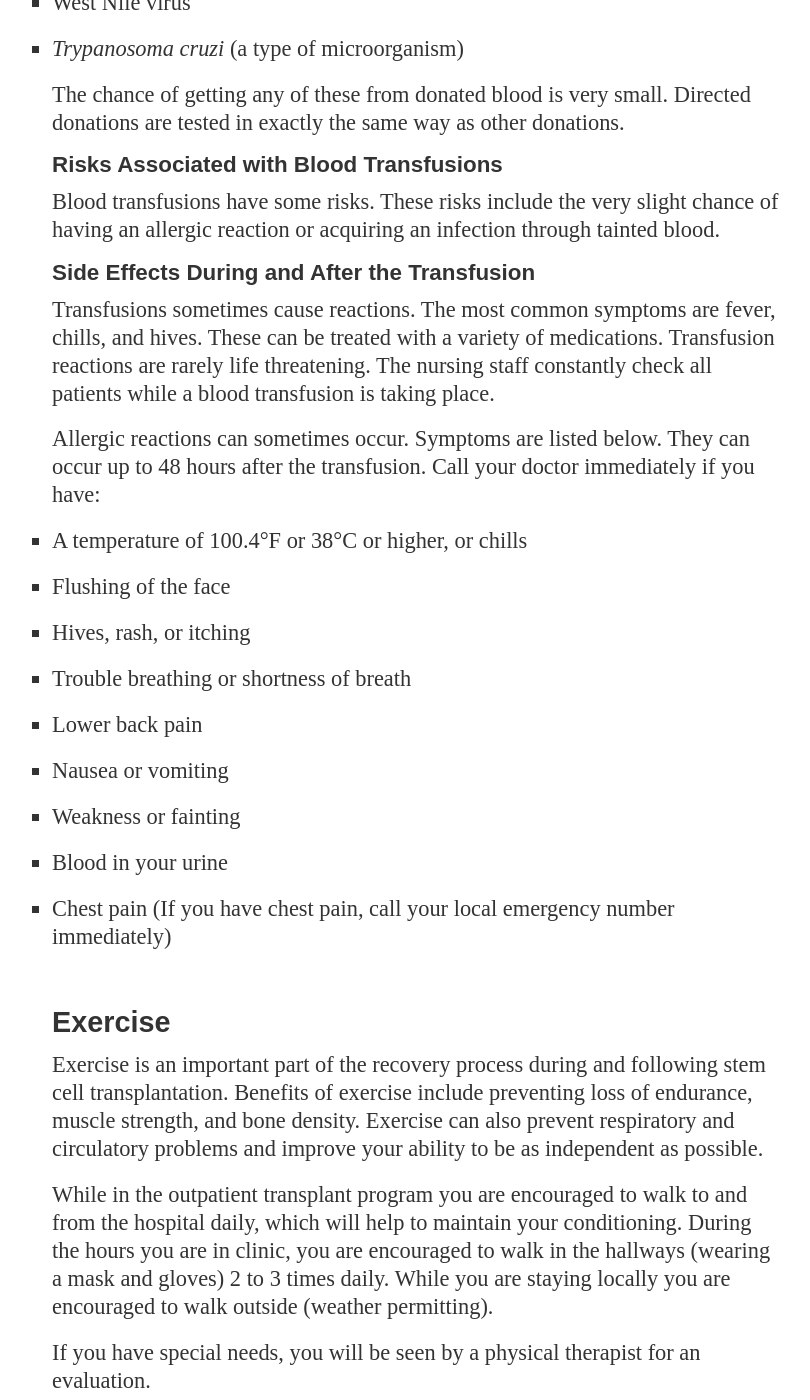
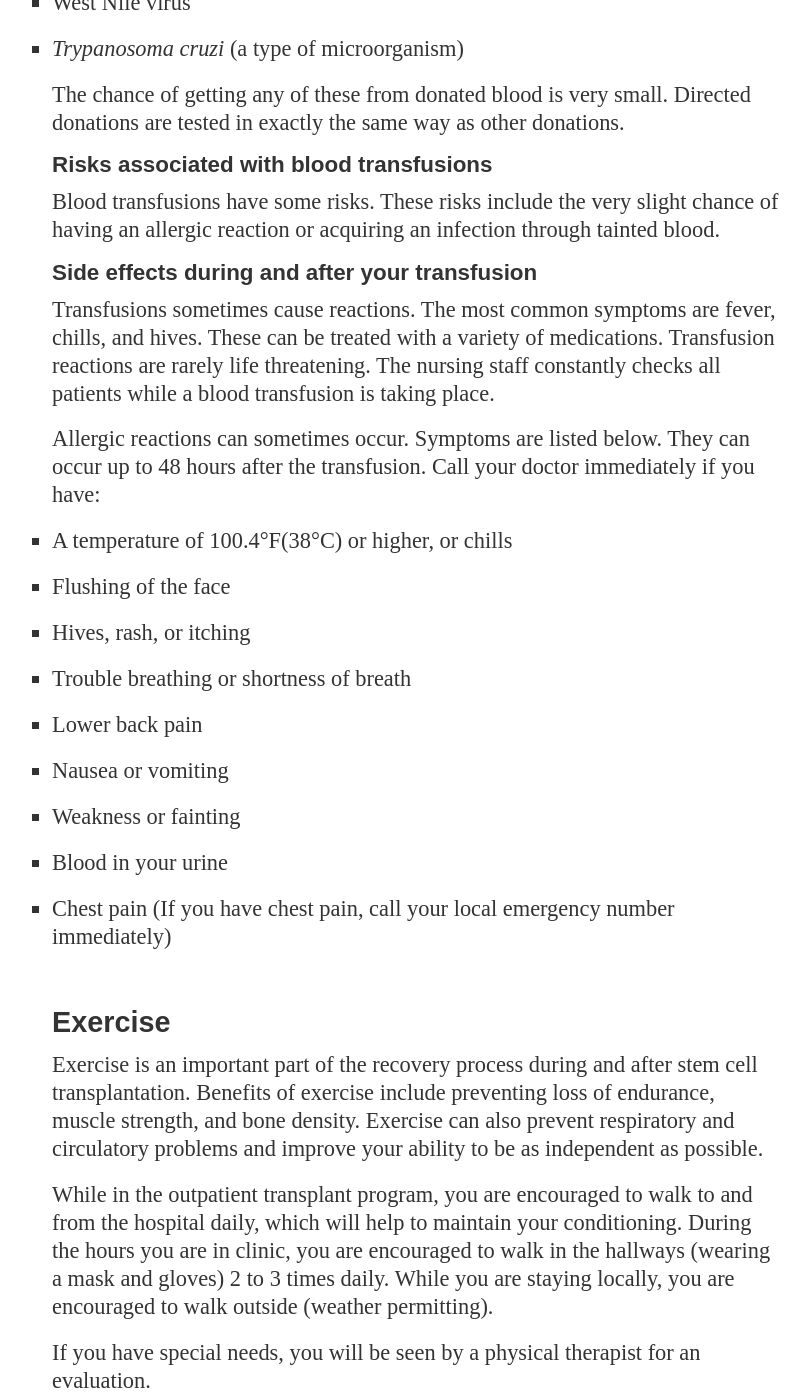
Before and after one commit to mskccpatiented/contentaudit, a Jekyll site: the page built from _posts/2012-11-19-auto-bmt-outpatient-guide-hybrid.md, in a window 1280 px wide and 1400 px high, scrolled down 61995 px. Shown: the whole window, without its empty margins (108-918 px from the left). Built offline with Jekyll 4.4.1, drawn with Linux system fonts in a browser that asks for light colours; Markdown is read by kramdown in place of the engine named in the settings; some of the changed text lies outside the part shown.

Commit message:
page 56 of sonya's changes, round 2

```diff
--- a/_posts/2012-11-19-auto-bmt-outpatient-guide-hybrid.md
+++ b/_posts/2012-11-19-auto-bmt-outpatient-guide-hybrid.md
@@ -1123,9 +1123,9 @@
 
 If your doctor recommends a transfusion, it will be given to you through your catheter during one of your regular visits to the Outpatient BMT Clinic.
 
-A transfusion of red blood cells usually takes 2 to 4 hours. Transfusions of other blood components, like platelets, takes only 15 to 30 minutes
+A transfusion of red blood cells usually takes 2 to 4 hours. Transfusions of other blood components, like platelets, takes only 15 to 30 minutes.
 
-#### Sourcing Blood for Your Transfusion
+#### Sourcing blood for your transfusion
 The blood used in your transfusion is donated at our blood bank. There is no substitute for real blood, so we are incredibly grateful to the people who donate blood.
 
 Your friends and relatives may donate red blood cells and platelets&mdash;this is known as a directed donation. Your friends and relatives are eligible to donate if they:
@@ -1133,9 +1133,9 @@
 * Are between 16 and 75 years old. No parental consent is required for those who are at least 17 years old
 * Weigh at least 110 pounds
 * Are in good health
-* Have not had an illness such as hepatitis, jaundice, cancer, etc
+* Have not had an illness such as hepatitis, jaundice, cancer, etc.
 * Do not have signs of a cold or active allergy at the time of donation
-* Have not taken aspirin, or any medication that has aspirin or aspirin-like drugs (Ibuprofen, Motrin<sup>&reg;</sup>, Naprosyn<sup>&reg;</sup>, Anaprox<sup>&reg;</sup>, Advil<sup>&reg;</sup>, Aleve<sup>&reg;</sup>) within 3 days before giving blood
+* Have not taken aspirin, or any medication that has aspirin or aspirin-like drugs (ibuprofen, Motrin<sup>&reg;</sup>, Naprosyn<sup>&reg;</sup>, Anaprox<sup>&reg;</sup>, Advil<sup>&reg;</sup>, Aleve<sup>&reg;</sup>) within 3 days before giving blood
 * Have identification showing their name and photograph or signature
 * Have not consumed alcohol for at least 8 hours before donating
 
@@ -1147,13 +1147,13 @@
 (Between East 67<sup>th</sup> and East 68<sup>th</sup> Streets)
 New York, NY 10065
 
-For more information about making a directed donation and to make an appointment, your friends and family should call our Blood Donor Room at 212-639-7643.
+For more information about making a directed donation and to make an appointment, your friends and family should call our Blood Donor Room at (212) 639-7643.
 
 If your friend or family member has a blood type that isn't compatible with yours, then their blood will be released for use with other patients at MSKCC.
 
 Directed donations will be held for you for 30 days. After that, the blood will be released for use with other patients at MSKCC.
 
-#### Making Sure Blood Is Safe
+#### Making sure blood is safe
 After it is donated, all blood is tested for:
 
 * Syphilis
@@ -1165,15 +1165,15 @@
 
 The chance of getting any of these from donated blood is very small. Directed donations are tested in exactly the same way as other donations.
 
-#### Risks Associated with Blood Transfusions
+#### Risks associated with blood transfusions
 Blood transfusions have some risks. These risks include the very slight chance of having an allergic reaction or acquiring an infection through tainted blood.
 
-#### Side Effects During and After the Transfusion
-Transfusions sometimes cause reactions. The most common symptoms are fever, chills, and hives. These can be treated with a variety of medications. Transfusion reactions are rarely life threatening. The nursing staff constantly check all patients while a blood transfusion is taking place.
+#### Side effects during and after your transfusion
+Transfusions sometimes cause reactions. The most common symptoms are fever, chills, and hives. These can be treated with a variety of medications. Transfusion reactions are rarely life threatening. The nursing staff constantly checks all patients while a blood transfusion is taking place.
 
 Allergic reactions can sometimes occur. Symptoms are listed below. They can occur up to 48 hours after the transfusion. Call your doctor immediately if you have:
 
-* A temperature of 100.4&deg;F or 38&deg;C or higher, or chills
+* A temperature of 100.4&deg;F(38&deg;C) or higher, or chills
 * Flushing of the face
 * Hives, rash, or itching
 * Trouble breathing or shortness of breath
@@ -1184,9 +1184,9 @@
 * Chest pain (If you have chest pain, call your local emergency number immediately)
 
 ### Exercise
-Exercise is an important part of the recovery process during and following stem cell transplantation. Benefits of exercise include preventing loss of endurance, muscle strength, and bone density. Exercise can also prevent respiratory and circulatory problems and improve your ability to be as independent as possible.
+Exercise is an important part of the recovery process during and after stem cell transplantation. Benefits of exercise include preventing loss of endurance, muscle strength, and bone density. Exercise can also prevent respiratory and circulatory problems and improve your ability to be as independent as possible.
 
-While in the outpatient transplant program you are encouraged to walk to and from the hospital daily, which will help to maintain your conditioning. During the hours you are in clinic, you are encouraged to walk in the hallways (wearing a mask and gloves) 2 to 3 times daily. While you are staying locally you are encouraged to walk outside (weather permitting).
+While in the outpatient transplant program, you are encouraged to walk to and from the hospital daily, which will help to maintain your conditioning. During the hours you are in clinic, you are encouraged to walk in the hallways (wearing a mask and gloves) 2 to 3 times daily. While you are staying locally, you are encouraged to walk outside (weather permitting).
 
 If you have special needs, you will be seen by a physical therapist for an evaluation.
 
```
Also changed, not shown: other parts of _posts/2012-11-19-auto-bmt-outpatient-guide-hybrid.md (+13 -13 lines).
